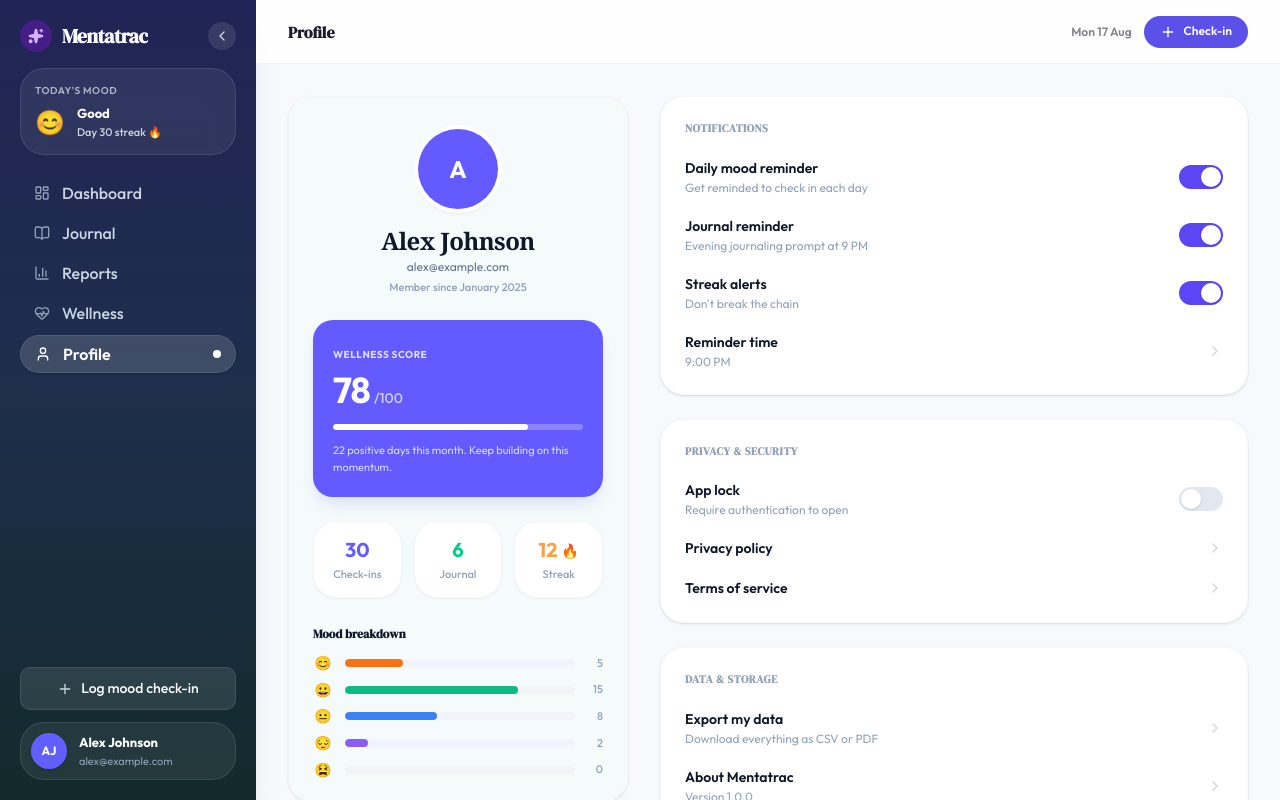
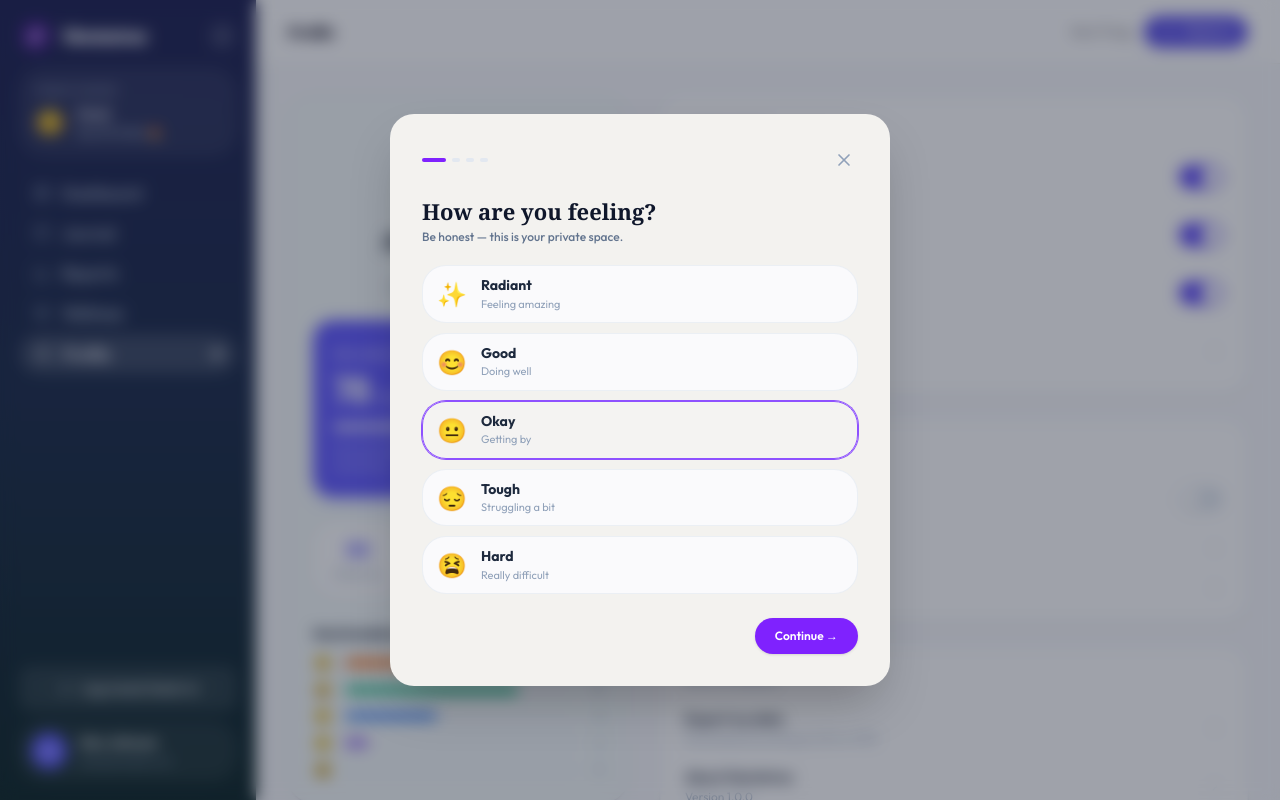
Before and after one commit to Roqeeb-dev/mentatrac, a Next.js app: page /dashboard/profile in a window 1280 px wide. Both pictures are taken after a click on the button "Check-in". Shown: the top 800 px of the page. Built offline with nearby package versions, Linux system fonts and the light colour scheme; no server answers.

Commit message:
[FEAT]: made improv to the modals and connected it to the page

```diff
--- a/features/check-in/components/CheckInModal.tsx
+++ b/features/check-in/components/CheckInModal.tsx
@@ -36,10 +36,41 @@
     onClose();
   };
 
+  const steps = [
+    <StepMood
+      key={1}
+      selectedMood={payload.mood}
+      onSelectMood={setMood}
+      onContinue={nextStep}
+    />,
+    <StepEmotions
+      key={2}
+      selectedEmotions={payload.emotions}
+      onToggleEmotion={toggleEmotion}
+      onBack={prevStep}
+      onContinue={nextStep}
+    />,
+    <StepInfluencers
+      key={3}
+      selectedInfluencers={payload.influencers}
+      onToggleInfluencer={toggleInfluencer}
+      onBack={prevStep}
+      onContinue={nextStep}
+    />,
+    <StepNote
+      key={4}
+      note={payload.note || ""}
+      onNoteChange={setNote}
+      onBack={prevStep}
+      onSubmit={submitCheckIn}
+      isSubmitting={isSubmitting}
+    />,
+    <StepSuccess key={5} record={savedRecord} onClose={handleClose} />,
+  ];
+
   return (
     <div className="fixed inset-0 z-50 flex items-center justify-center bg-slate-900/40 p-4 backdrop-blur-sm">
-      <div className="relative w-full max-w-lg rounded-3xl bg-white p-6 md:p-8 shadow-2xl transition-all">
-        {/* Top Header & Progress Segment Bars */}
+      <div className="relative w-full max-w-[500px] rounded-3xl bg-gray-100 p-6 md:p-8 shadow-2xl transition-all">
         <div className="flex items-center justify-between pb-6">
           <div className="flex items-center gap-1.5">
             {[1, 2, 3, 4].map((i) => (
@@ -59,46 +90,7 @@
           </button>
         </div>
 
-        {/* Dynamic Step Renderer */}
-        {step === 1 && (
-          <StepMood
-            selectedMood={payload.mood}
-            onSelectMood={setMood}
-            onContinue={nextStep}
-          />
-        )}
-
-        {step === 2 && (
-          <StepEmotions
-            selectedEmotions={payload.emotions}
-            onToggleEmotion={toggleEmotion}
-            onBack={prevStep}
-            onContinue={nextStep}
-          />
-        )}
-
-        {step === 3 && (
-          <StepInfluencers
-            selectedInfluencers={payload.influencers}
-            onToggleInfluencer={toggleInfluencer}
-            onBack={prevStep}
-            onContinue={nextStep}
-          />
-        )}
-
-        {step === 4 && (
-          <StepNote
-            note={payload.note || ""}
-            onNoteChange={setNote}
-            onBack={prevStep}
-            onSubmit={submitCheckIn}
-            isSubmitting={isSubmitting}
-          />
-        )}
-
-        {step === 5 && (
-          <StepSuccess record={savedRecord} onClose={handleClose} />
-        )}
+        {steps[step - 1]}
       </div>
     </div>
   );
--- a/features/check-in/components/StepEmotions.tsx
+++ b/features/check-in/components/StepEmotions.tsx
@@ -2,6 +2,7 @@
 
 import { EmotionCategory } from "../types/checkIn";
 import { EMOTIONS } from "../types/checkInOptions";
+import { Button } from "@/components/ui/Button";
 
 interface StepEmotionsProps {
   selectedEmotions: EmotionCategory[];
@@ -46,20 +47,18 @@
       </div>
 
       <div className="flex items-center justify-between pt-4 border-t border-slate-100">
-        <button
+        <Button
           type="button"
           onClick={onBack}
-          className="text-xs font-semibold text-slate-400 hover:text-slate-600 transition-colors"
+          variant="ghost"
+          size="sm"
+          className="!text-slate-400 hover:!text-slate-600"
         >
           &larr; Back
-        </button>
-        <button
-          type="button"
-          onClick={onContinue}
-          className="px-6 py-2.5 rounded-2xl bg-violet-600 text-white font-medium text-sm hover:bg-violet-700 transition-colors shadow-xs"
-        >
+        </Button>
+        <Button type="button" onClick={onContinue} variant="primary">
           Continue ({selectedEmotions.length}) &rarr;
-        </button>
+        </Button>
       </div>
     </div>
   );
--- a/features/check-in/components/StepMood.tsx
+++ b/features/check-in/components/StepMood.tsx
@@ -2,6 +2,7 @@
 
 import { MoodScore } from "../types/checkIn";
 import { MOODS } from "../types/checkInOptions";
+import { Button } from "@/components/ui/Button";
 
 interface StepMoodProps {
   selectedMood: MoodScore;
@@ -15,37 +16,39 @@
   onContinue,
 }: StepMoodProps) {
   return (
-    <div className="space-y-6">
-      <div className="text-center sm:text-left">
-        <h2 className="text-2xl font-bold tracking-tight text-slate-900 font-serif">
+    <div className="space-y-5">
+      <div>
+        <h2 className="text-[22px] font-bold text-slate-900 font-serif leading-tight">
           How are you feeling?
         </h2>
-        <p className="mt-1 text-sm text-slate-500">
+        <p className="mt-1 text-xs text-slate-500 font-medium">
           Be honest — this is your private space.
         </p>
       </div>
 
-      <div className="space-y-3">
-        {MOODS.map((m) => {
-          const isSelected = selectedMood === m.value;
+      <div className="space-y-2.5">
+        {MOODS.map(({ value, emoji, label, subtitle }) => {
+          const isSelected = selectedMood === value;
           return (
             <button
-              key={m.value}
+              key={value}
               type="button"
-              onClick={() => onSelectMood(m.value)}
-              className={`w-full flex items-center justify-between p-4 rounded-2xl border text-left transition-all duration-200 ${
+              onClick={() => onSelectMood(value)}
+              className={`w-full flex items-center px-3.5 py-2.5 rounded-2xl text-left border transition-all ${
                 isSelected
-                  ? "border-violet-500 bg-violet-50/50 ring-2 ring-violet-500/20"
-                  : "border-slate-200/80 bg-white hover:border-slate-300 hover:bg-slate-50/50"
+                  ? "border-violet-500 bg-violet-50/20 ring-1 ring-violet-500"
+                  : "border-slate-200/60 bg-[#FAFAFC] hover:bg-slate-100/60"
               }`}
             >
-              <div className="flex items-center gap-4">
-                <span className="text-2xl">{m.emoji}</span>
+              <div className="flex items-center gap-3.5">
+                <span className="text-2xl leading-none">{emoji}</span>
                 <div>
-                  <p className="text-sm font-semibold text-slate-900">
-                    {m.label}
+                  <p className="text-sm font-bold text-slate-800 leading-snug">
+                    {label}
                   </p>
-                  <p className="text-xs text-slate-500">{m.subtitle}</p>
+                  <p className="text-[11px] text-slate-400 font-normal">
+                    {subtitle}
+                  </p>
                 </div>
               </div>
             </button>
@@ -53,14 +56,19 @@
         })}
       </div>
 
-      <div className="flex justify-end pt-2">
-        <button
+      <div className="flex justify-end pt-1">
+        <Button
           type="button"
           onClick={onContinue}
-          className="w-full sm:w-auto px-6 py-2.5 rounded-2xl bg-violet-600 text-white font-medium text-sm hover:bg-violet-700 transition-colors shadow-xs"
+          disabled={!selectedMood}
+          className={`px-5 py-2.5 text-xs font-semibold rounded-xl transition-all ${
+            selectedMood
+              ? "bg-violet-600 text-white hover:bg-violet-700 shadow-sm"
+              : "bg-slate-200 text-slate-400 cursor-not-allowed"
+          }`}
         >
           Continue &rarr;
-        </button>
+        </Button>
       </div>
     </div>
   );
--- a/features/check-in/components/StepNote.tsx
+++ b/features/check-in/components/StepNote.tsx
@@ -1,4 +1,6 @@
 "use client";
+
+import { Button } from "@/components/ui/Button";
 
 interface StepNoteProps {
   note: string;
@@ -43,22 +45,25 @@
       </div>
 
       <div className="flex items-center justify-between pt-2">
-        <button
+        <Button
           type="button"
           onClick={onBack}
           disabled={isSubmitting}
-          className="text-xs font-semibold text-slate-400 hover:text-slate-600 transition-colors"
+          variant="ghost"
+          size="sm"
+          className="!text-slate-400 hover:!text-slate-600"
         >
           &larr; Back
-        </button>
-        <button
+        </Button>
+        <Button
           type="button"
           onClick={onSubmit}
           disabled={isSubmitting}
-          className="px-6 py-2.5 rounded-2xl bg-violet-600 text-white font-medium text-sm hover:bg-violet-700 disabled:opacity-50 transition-colors shadow-xs"
+          loading={isSubmitting}
+          variant="primary"
         >
           {isSubmitting ? "Saving..." : "Save check-in ✓"}
-        </button>
+        </Button>
       </div>
     </div>
   );
--- a/features/check-in/components/StepSuccess.tsx
+++ b/features/check-in/components/StepSuccess.tsx
@@ -2,6 +2,7 @@
 
 import { CheckInRecord } from "../types/checkIn";
 import { MOODS } from "../types/checkInOptions";
+import { Button } from "@/components/ui/Button";
 
 interface StepSuccessProps {
   record: CheckInRecord | null;
@@ -48,13 +49,14 @@
         ))}
       </div>
 
-      <button
+      <Button
         type="button"
         onClick={onClose}
-        className="w-full sm:w-auto px-8 py-2.5 rounded-2xl bg-violet-600 text-white font-medium text-sm hover:bg-violet-700 transition-colors shadow-xs"
+        variant="primary"
+        className="w-full sm:w-auto px-8"
       >
         Done
-      </button>
+      </Button>
     </div>
   );
 }
--- a/features/dashboard/components/DashboardShell.tsx
+++ b/features/dashboard/components/DashboardShell.tsx
@@ -4,6 +4,7 @@
 import { usePathname } from "next/navigation";
 import { Sidebar, SidebarProps } from "./Sidebar";
 import { Topbar, TopbarProps } from "./Topbar";
+import { CheckInModal } from "@/features/check-in/components/CheckInModal";
 
 export interface DashboardShellProps {
   children: ReactNode;
@@ -25,10 +26,14 @@
   topbarProps,
 }: DashboardShellProps) {
   const [isMobileMenuOpen, setIsMobileMenuOpen] = useState(false);
+  const [isCheckInOpen, setIsCheckInOpen] = useState(false);
   const pathname = usePathname();
 
   const currentTitle =
     topbarProps?.title ?? ROUTE_TITLES[pathname] ?? "Dashboard";
+
+  const handleOpenCheckIn = () => setIsCheckInOpen(true);
+  const handleCloseCheckIn = () => setIsCheckInOpen(false);
 
   return (
     <div className="flex min-h-screen bg-[#F8F9FC]">
@@ -36,6 +41,10 @@
         {...sidebarProps}
         isOpen={isMobileMenuOpen}
         onClose={() => setIsMobileMenuOpen(false)}
+        onLogCheckIn={() => {
+          sidebarProps.onLogCheckIn?.();
+          handleOpenCheckIn();
+        }}
       />
 
       <div className="flex flex-1 flex-col min-w-0">
@@ -43,9 +52,15 @@
           {...topbarProps}
           title={currentTitle}
           onOpenMobileMenu={() => setIsMobileMenuOpen(true)}
+          onCheckIn={() => {
+            topbarProps?.onCheckIn?.();
+            handleOpenCheckIn();
+          }}
         />
         <main className="flex-1 p-4 lg:p-8">{children}</main>
       </div>
+
+      <CheckInModal isOpen={isCheckInOpen} onClose={handleCloseCheckIn} />
     </div>
   );
 }
--- a/features/dashboard/components/Sidebar.tsx
+++ b/features/dashboard/components/Sidebar.tsx
@@ -41,6 +41,15 @@
       .join("")
       .toUpperCase()
       .slice(0, 2);
+  };
+
+  const handleCheckInClick = () => {
+    if (onLogCheckIn) {
+      onLogCheckIn();
+    }
+    if (onClose) {
+      onClose();
+    }
   };
 
   const sidebarContent = (
@@ -171,7 +180,6 @@
                   )}
                 </div>
 
-                {/* Active Indicator or Badge */}
                 {!isCollapsed &&
                   (isActive ? (
                     <span className="h-2 w-2 rounded-full bg-white shadow-glow shrink-0" />
@@ -193,7 +201,7 @@
             variant="primary"
             size="md"
             fullWidth
-            onClick={onLogCheckIn}
+            onClick={handleCheckInClick}
             className={cn(
               "border border-white/10 bg-white/10 text-white font-medium hover:bg-white/20 transition-all shadow-none",
               isCollapsed && "px-0 justify-center",
```
Also changed, not shown: features/check-in/components/StepInfluencers.tsx (+8 -9 lines).
